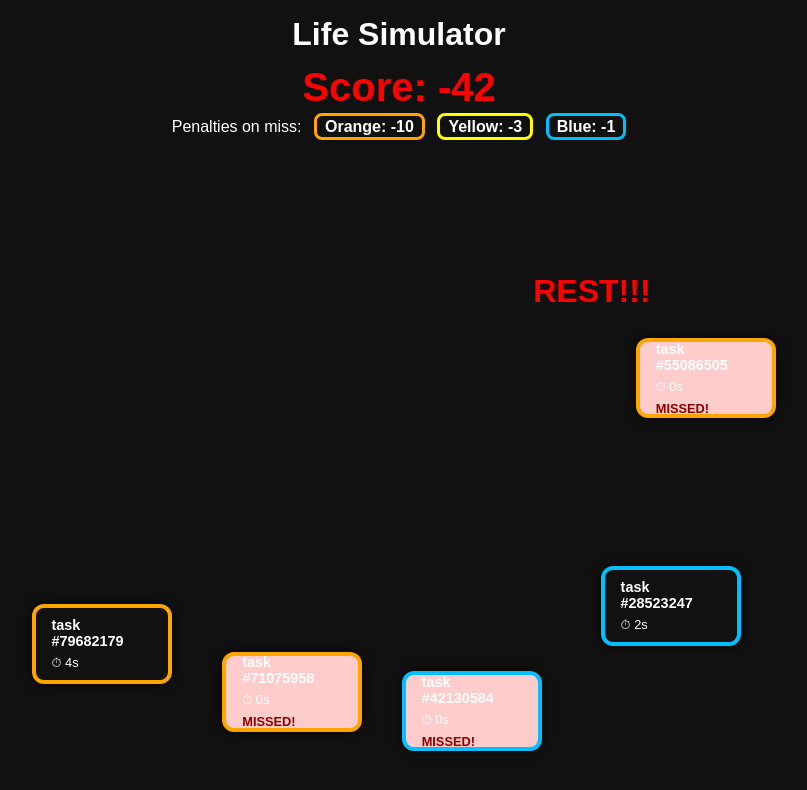
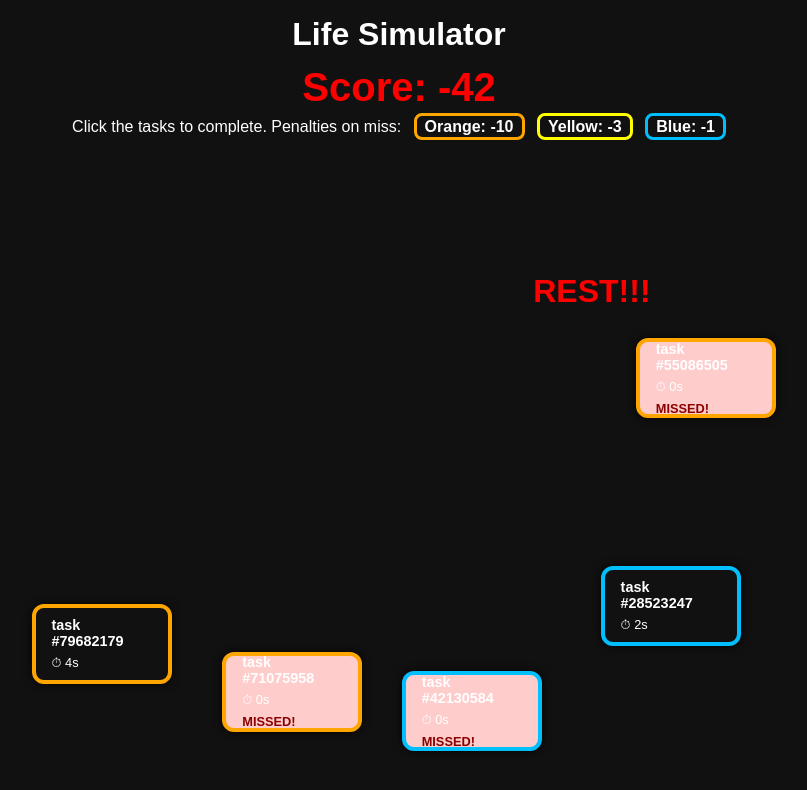
Before and after one commit to ajroeth205/life-simulator, a React (Vite) app: page / in a window 1280 px wide. Shown: the top 790 px of the page, without its empty margins (241-1048 px from the left). Built offline with nearby package versions, Linux system fonts and the light colour scheme.

Commit message:
edit instructions

```diff
--- a/src/TaskGame.tsx
+++ b/src/TaskGame.tsx
@@ -156,7 +156,7 @@ export default function TaskGame() {
       <h1 className="game-title">Life Simulator</h1>
       <div className="score-display">Score: {score}</div>
       <div className="penalty-description">
-        Penalties on miss:{" "}
+        Click the tasks to complete. Penalties on miss:{" "}
         <span className="penalty-label orange">Orange: -10</span>{" "}
         <span className="penalty-label yellow">Yellow: -3</span>{" "}
         <span className="penalty-label blue">Blue: -1</span>
```
